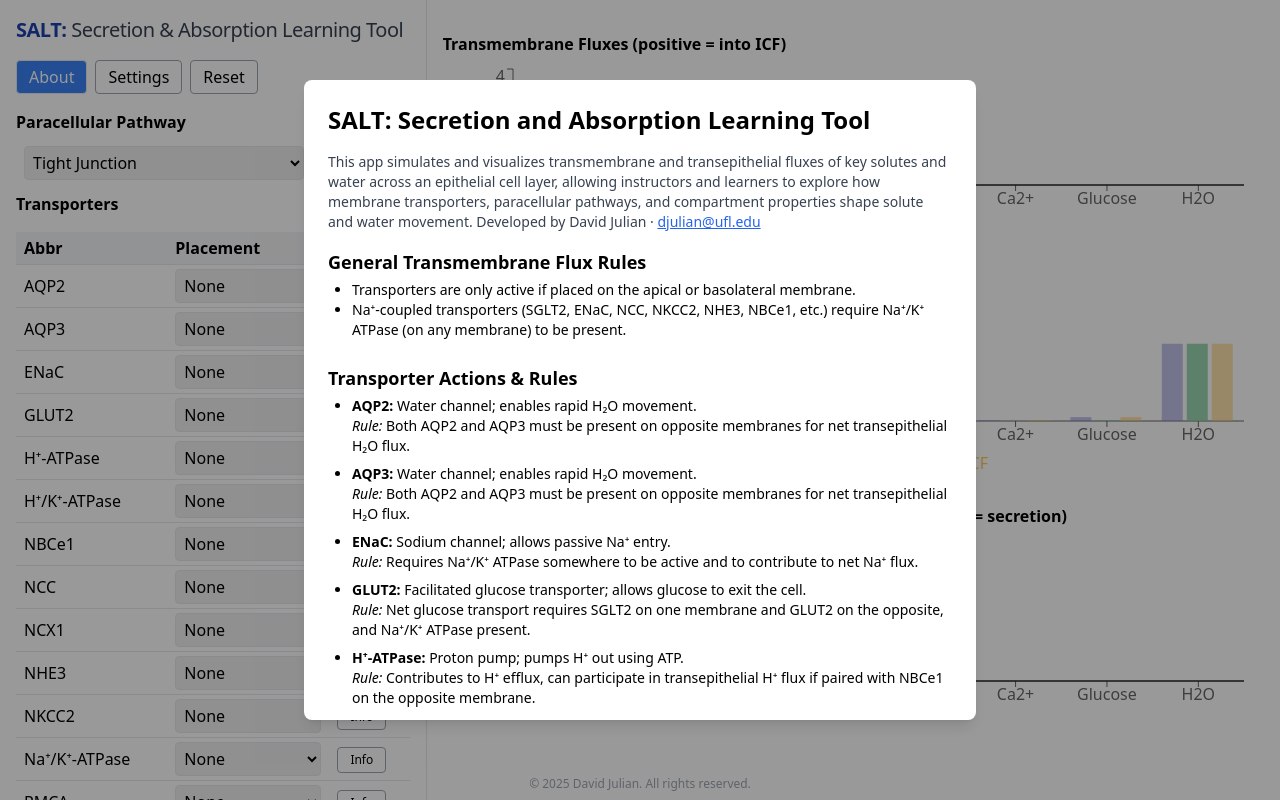
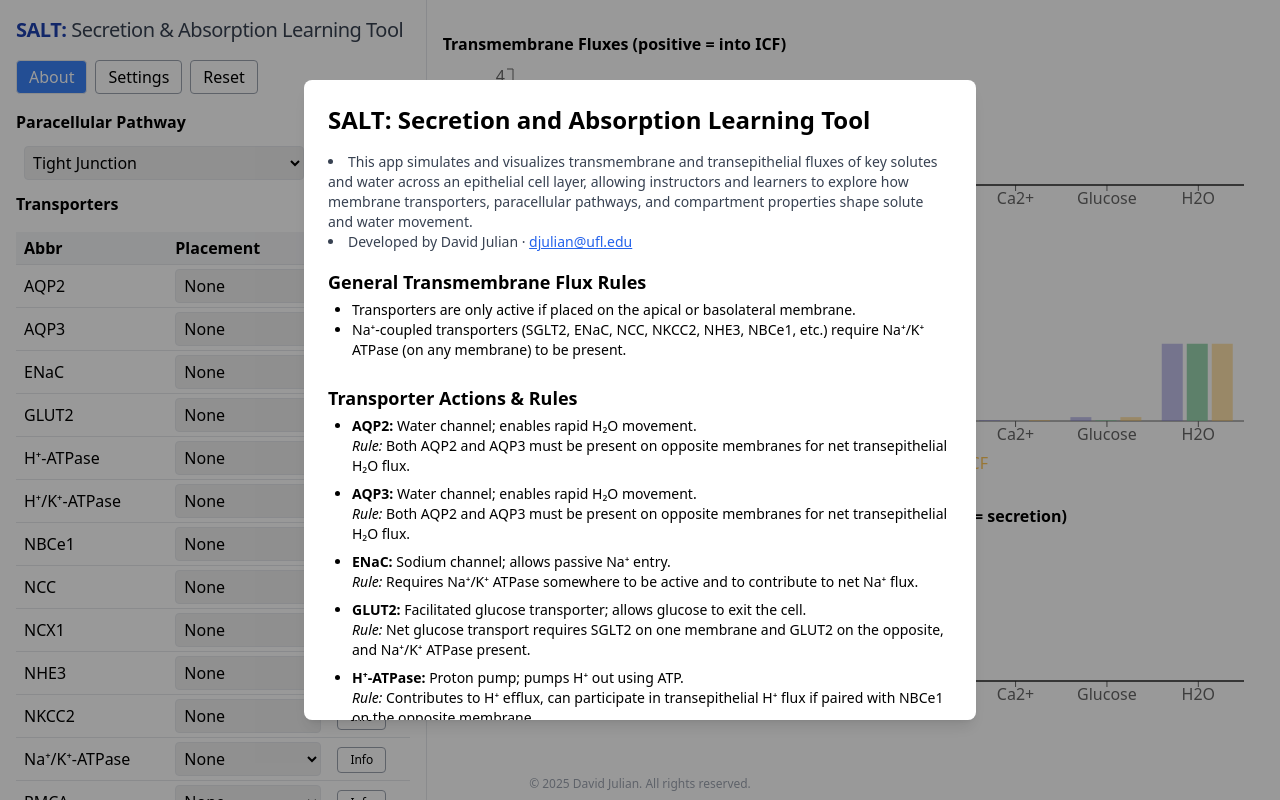
Before and after one commit to davidjulian/SALT, a React (Create React App) app: page / in a window 1280 px wide. Both pictures are taken after a click on the button "About". Built offline with nearby package versions, Linux system fonts and the light colour scheme.

Commit message:
Update App.js About modal
Adding bulleted list to app description and contact info.

```diff
--- a/src/App.js
+++ b/src/App.js
@@ -531,8 +531,8 @@ const netTEFlux =
     <div className="bg-white rounded-lg p-6 max-w-2xl shadow-lg overflow-y-auto max-h-[80vh]">
       <h2 className="text-2xl font-bold mb-4">SALT: Secretion and Absorption Learning Tool</h2>
       <div className="mb-3 text-sm text-gray-700">
-  This app simulates and visualizes transmembrane and transepithelial fluxes of key solutes and water across an epithelial cell layer, allowing instructors and learners to explore how membrane transporters, paracellular pathways, and compartment properties shape solute and water movement.
-  Developed by David Julian &middot; <a href="mailto:djulian@ufl.edu" className="underline text-blue-600">djulian@ufl.edu</a>
+  <li>This app simulates and visualizes transmembrane and transepithelial fluxes of key solutes and water across an epithelial cell layer, allowing instructors and learners to explore how membrane transporters, paracellular pathways, and compartment properties shape solute and water movement.</li>
+  <li>Developed by David Julian &middot; <a href="mailto:djulian@ufl.edu" className="underline text-blue-600">djulian@ufl.edu</a></li>
       </div>
       <h3 className="text-lg font-semibold mt-4 mb-1">General Transmembrane Flux Rules</h3>
       <ul className="list-disc ml-6 mb-3 text-sm">
```
